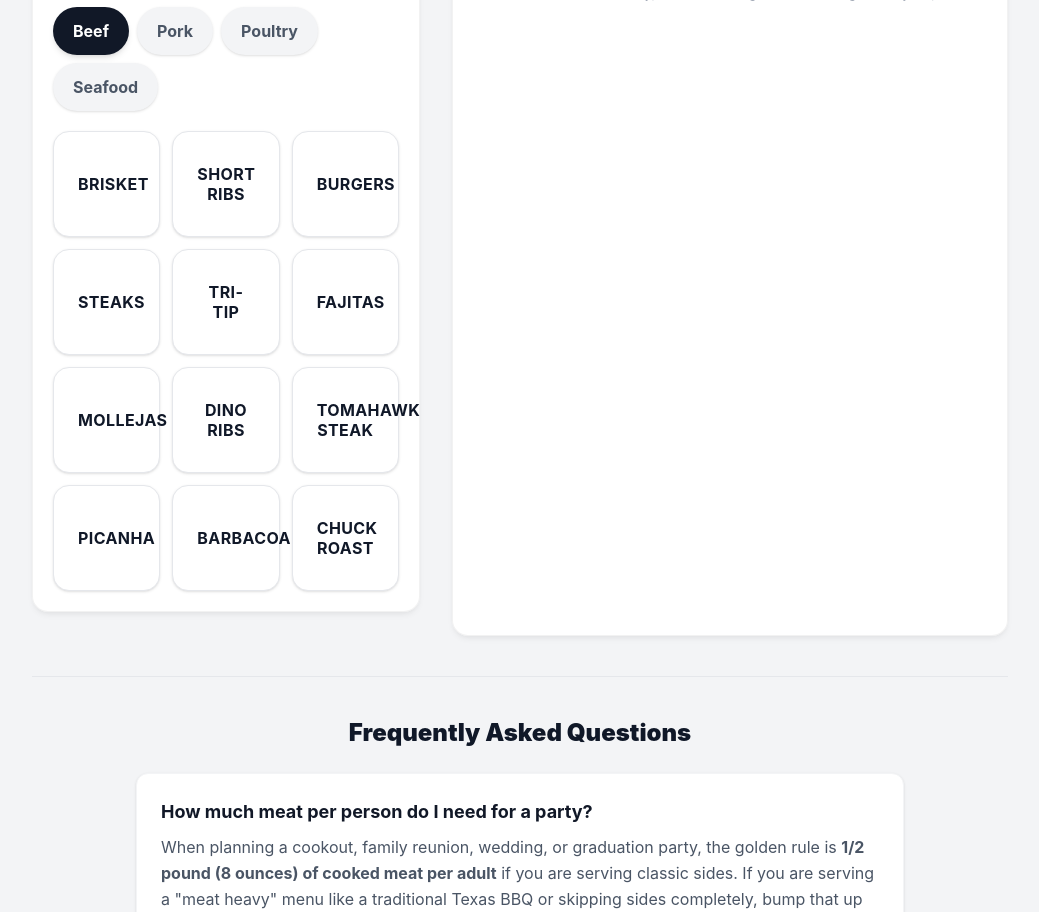
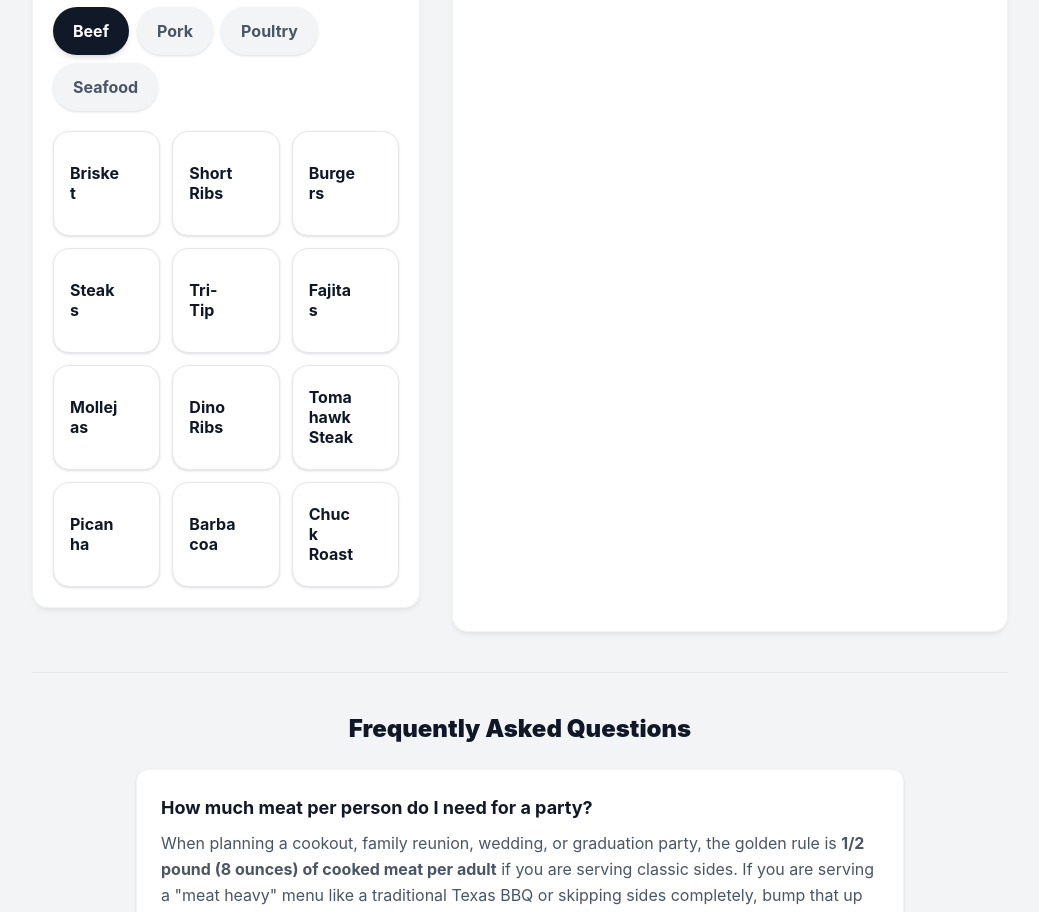
Before and after one commit to edwardopuente-tech/meatmath.app, a React (Vite) app: page / in a window 1280 px wide. Shown: the part 1300-2212 px from the top of the page, without its empty margins (120-1159 px from the left). Built offline with nearby package versions, Linux system fonts and the light colour scheme.

Commit message:
Add files via upload

```diff
--- a/src/components/MeatPicker.tsx
+++ b/src/components/MeatPicker.tsx
@@ -51,20 +51,20 @@ export function MeatPicker({ selectedMeats, onChange }: Props) {
             <div
               key={meat.id}
               onClick={() => toggleMeat(meat)}
-              className={`group relative px-3 sm:px-4 py-6 sm:py-8 border rounded-2xl cursor-pointer transition-all duration-200 flex items-center justify-center min-h-[80px] sm:min-h-[100px] active:scale-95 ${
+              className={`group relative px-4 py-5 border rounded-2xl cursor-pointer transition-all duration-200 flex flex-col justify-center min-h-[85px] sm:min-h-[105px] active:scale-95 ${
                 isSelected
                   ? 'border-bbq-orange bg-bbq-orange text-white shadow-[0_10px_20px_-5px_rgba(194,65,12,0.3)]'
                   : 'border-gray-200 bg-white hover:bg-gray-50 hover:border-gray-300 hover:-translate-y-1 shadow-sm hover:shadow-md'
               }`}
             >
-              <div className="w-full text-center px-2">
-                <span className={`block text-sm sm:text-base font-bold leading-tight break-normal uppercase tracking-wide ${isSelected ? 'text-white' : 'text-gray-900 group-hover:text-bbq-charcoal'}`}>
+              <div className="w-full pr-6">
+                <span className={`block text-sm sm:text-base font-bold leading-tight break-words ${isSelected ? 'text-white' : 'text-gray-900 group-hover:text-bbq-charcoal'}`}>
                   {meat.name}
                 </span>
               </div>
 
               {isSelected && (
-                <div className="absolute top-2 right-2 w-5 h-5 rounded-full bg-white text-bbq-orange flex items-center justify-center shadow-sm">
+                <div className="absolute top-3 right-3 w-5 h-5 rounded-full bg-white text-bbq-orange flex items-center justify-center shadow-sm">
                   <Check size={12} strokeWidth={4} />
                 </div>
               )}
```
